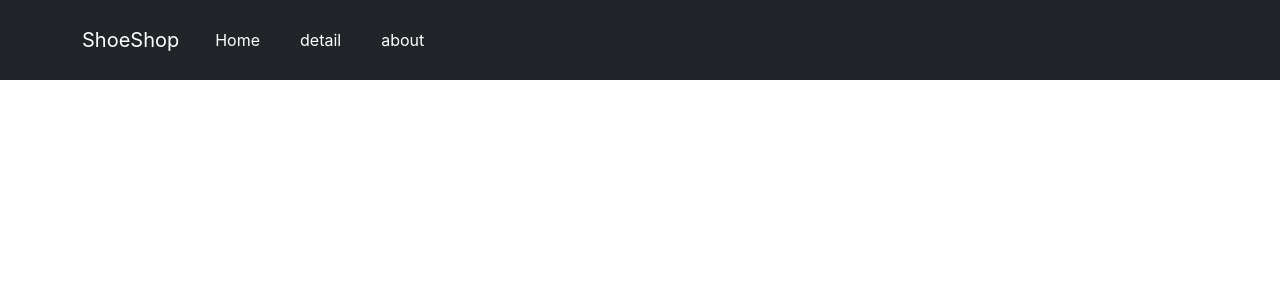
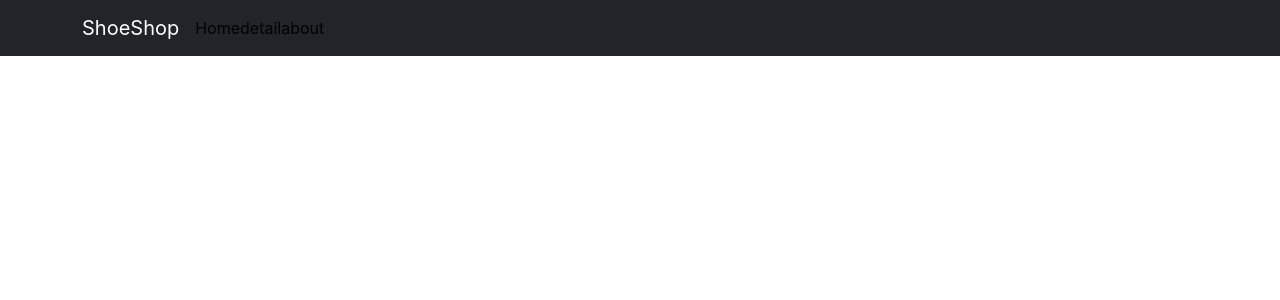
Before and after one commit to passrim/shopping, a React (Create React App) app: page / in a window 1280 px wide. Shown: the top 300 px of the page. Built offline with nearby package versions, Linux system fonts and the light colour scheme.

Commit message:
css수정

```diff
--- a/src/App.css
+++ b/src/App.css
@@ -4,7 +4,10 @@
   background-size:cover;
   background-position:center;
 }
-.navbar-nav a, .navbar-nav a:hover, .navbar-nav a:active, .navbar-nav a:visited{
+.navbar-brand .navbar-nav a,
+.navbar-brand .navbar-nav a:hover,
+.navbar-brand .navbar-nav a:active,
+.navbar-brand .navbar-nav a:visited{
   padding:20px;
   color:#fff;
 }
```
